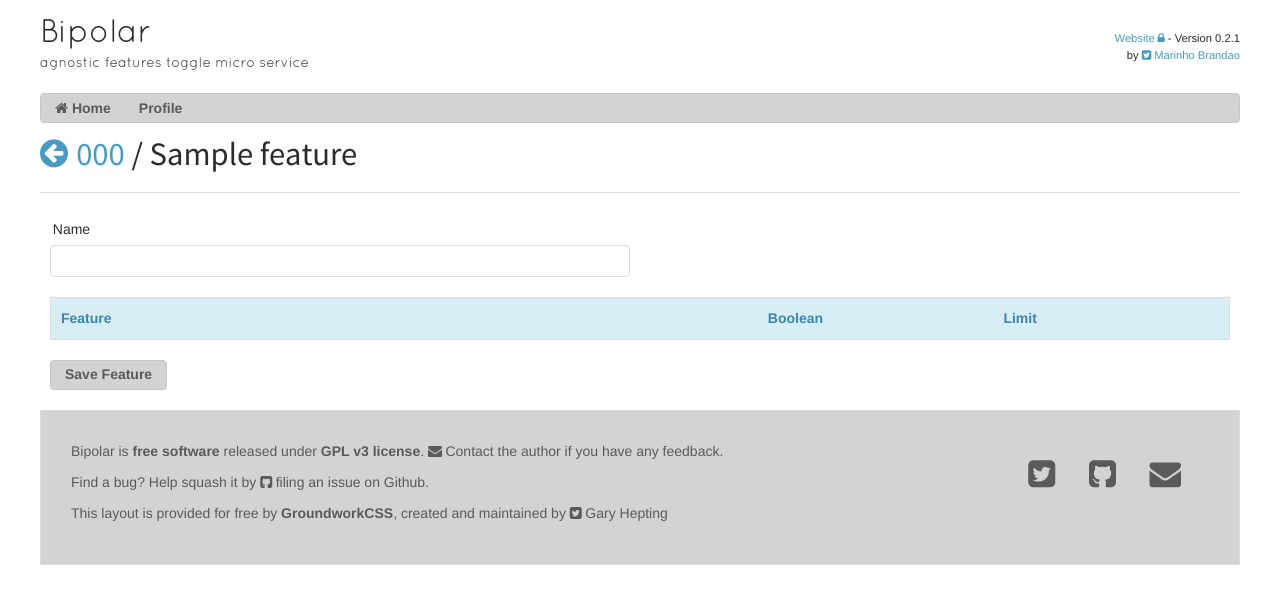
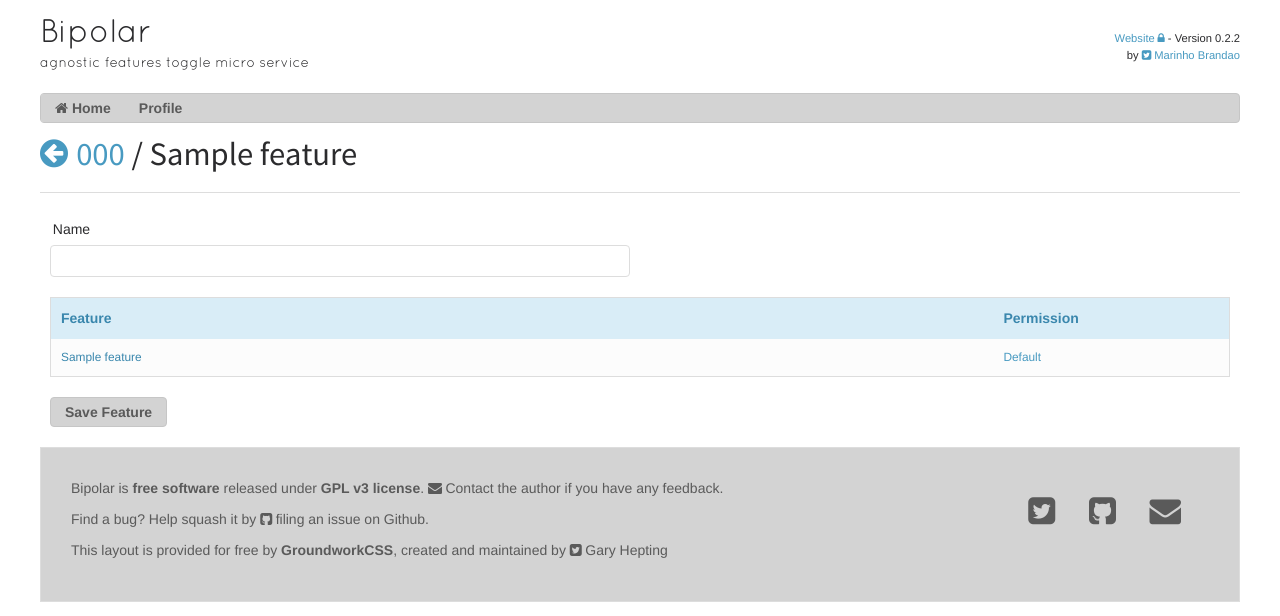
Before and after one commit to marinho/bipolar-server, a Django app: template bipolar_server/toggle/templates/qualifier_form.html in a window 1280 px wide. Shown: the top 616 px of the page. Run offline with Django 3.2, Linux system fonts and the light colour scheme; tables that the repository leaves empty hold one stand-in row (values such as "Sample post"); the template is opened without the code that fills it: values that come from a table or form of the project are taken from there, most other values are stand-ins (such as "Sample title", 1, 10 or a date in 2020); lists and menus that the app fills with data are empty; some libraries are stand-ins or nearby versions.

Commit message:
Fixed web interface

```diff
--- a/bipolar_server/toggle/forms.py
+++ b/bipolar_server/toggle/forms.py
@@ -27,15 +27,6 @@
         fields = ("name",)
 
 
-QualifierPermissionFormSet = modelformset_factory(
-        QualifierPermission,
-        can_delete=False,
-        widgets={'feature': forms.HiddenInput()},
-        extra=0,
-        exclude=("qualifier",)
-        )
-
-
 class WebhookForm(forms.ModelForm):
     class Meta:
         model = Webhook
--- a/bipolar_server/toggle/models.py
+++ b/bipolar_server/toggle/models.py
@@ -226,6 +226,20 @@
 
         return permission
 
+    def get_permission_value_only_if_set(self, feature):
+        # Get feature
+        feature = self.get_feature_by_name(feature)
+
+        try:
+            permission = self.permissions.get(feature=feature)
+
+            if feature.permission_type == Feature.TYPE_BOOLEAN:
+                return permission.boolean_permission
+            elif feature.permission_type == Feature.TYPE_LIMIT:
+                return permission.limit_permission
+        except QualifierPermission.DoesNotExist:
+            pass
+
     def get_permission_value(self, feature):
         # Get feature
         feature = self.get_feature_by_name(feature)
--- a/bipolar_server/toggle/templates/qualifier_form.html
+++ b/bipolar_server/toggle/templates/qualifier_form.html
@@ -16,36 +16,34 @@
             </div>
         </div>
 
-        {{ permissions_formset.management_form }}
-
         <div class="row padded">
             <table class="info">
                 <thead>
                     <tr>
-                        <th class="three fifth padded">Feature</th>
-                        <th class="one fifth padded">Boolean</th>
-                        <th class="one fifth padded">Limit</th>
+                        <th class="four fifth padded">Feature</th>
+                        <th class="one fifth padded">Permission</th>
                     </tr>
                 </thead>
 
                 <tbody>
-                    {% for permission_form in permissions_formset %}
+                    {% for permission in permissions %}
                     <tr>
-                        <td class="three fifth">
-                            {% if permission_form.instance.pk %}
-                                {{ permission_form.instance.feature.name }}
+                        <td class="four fifth">
+                            {{ permission.feature.name }}
+                        </td>
+                        <td class="one fifth">
+                            {% if permission.feature.permission_type == "boolean" %}
+                            <select name="permission-{{permission.feature.pk}}" class="permissionBooleanValue" {% if not permission.is_set %}style="display:none"{% endif %}>
+                                <option value="" {% if permission.permission_value == None %}selected="selected"{% endif %}>Default</option>
+                                <option value="true" {% if permission.permission_value == True %}selected="selected"{% endif %}>Yes</option>
+                                <option value="false" {% if permission.permission_value == False %}selected="selected"{% endif %}>No</option>
+                            </select>
                             {% else %}
-                                {{ permission_form.initial.feature.name }}
+                            <input name="permission-{{permission.feature.pk}}" class="permissionLimitValue" value="{{ permission.permission_value }}"
+                            type="number" {% if not permission.is_set %}style="display:none"{% endif %}>
                             {% endif %}
-                            {{ permission_form.feature }}
-                        </td>
-                        <td class="one fifth {% if permission_form.boolean_permission.errors %}invalid{% endif %}">
-                            {% if permission_form.boolean_permission.errors %}<label for="boolean_permission"><span class="error">{{ permission_form.boolean_permission.errors.0 }}</span></label>{% endif %}
-                            {{ permission_form.boolean_permission }}
-                        </td>
-                        <td class="one fifth {% if permission_form.limit_permission.errors %}invalid{% endif %}">
-                            {% if permission_form.limit_permission.errors %}<label for="limit_permission"><span class="error">{{ permission_form.limit_permission.errors.0 }}</span></label>{% endif %}
-                            {{ permission_form.limit_permission }}
+
+                            <a href="javascript:void(0)" class="changeFromDefault" {% if permission.is_set %}style="display:none"{% endif %}>Default</a>
                         </td>
                     </tr>
                     {% endfor %}
@@ -59,3 +57,23 @@
     </form>
 </div>
 {% endblock content %}
+
+{% block body_post_scripts %}{{ block.super }}
+<script>
+$(document).ready(function(){
+    // Shows input for changing value from Default
+    $(".changeFromDefault").click(function(){
+        $(this).hide();
+        $(this).parent().find("input, select").show();
+    });
+
+    // When leaving the field, if empty, shows link instead
+    $(".permissionBooleanValue, .permissionLimitValue").change(function(){
+        if (!$(this).val()) {
+            $(this).hide();
+            $(this).parent().find(".changeFromDefault").show();
+        }
+    });
+});
+</script>
+{% endblock %}
--- a/bipolar_server/version.py
+++ b/bipolar_server/version.py
@@ -1 +1 @@
-version_number = "0.2.1"
+version_number = "0.2.2"
```
Also changed, not shown: bipolar_server/toggle/templates/base_logged.html (+0 -7 lines), bipolar_server/toggle/views.py (+27 -17 lines).
